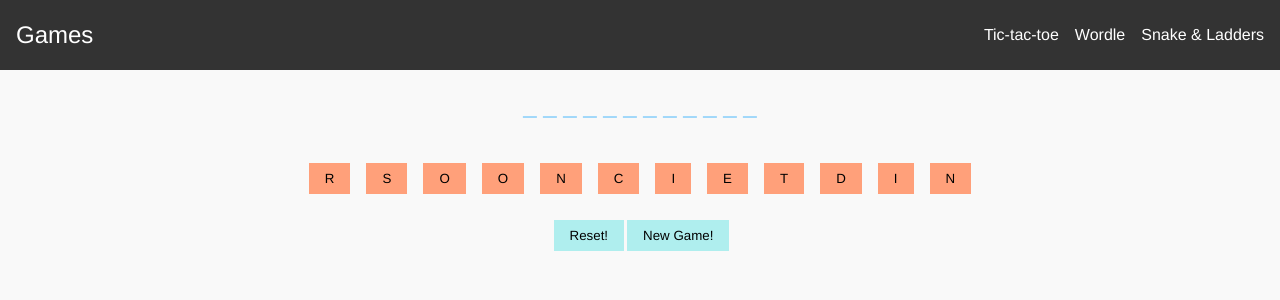
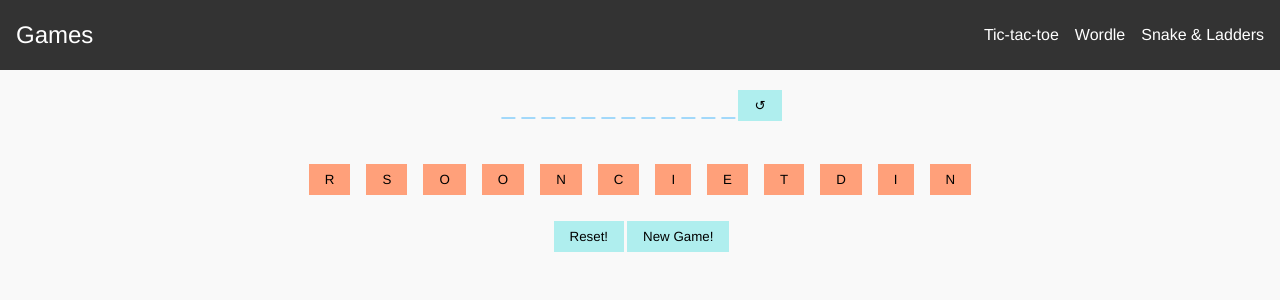
Before and after one commit to ankit-Kumar-4/board-games, a Next.js app: page /wordle in a window 1280 px wide. Both pictures are taken after a click on the button "Reset!". Shown: the top 300 px of the page. Built offline with nearby package versions, Linux system fonts and the light colour scheme.

Commit message:
added undo button in wordle

```diff
--- a/src/pages/wordle.tsx
+++ b/src/pages/wordle.tsx
@@ -64,6 +64,7 @@ export default function Contact() {
     const [hint, setHint] = useState(0);
     const [inputValue, setInputValue] = useState('');
     const [charStates, setCharStates] = useState<boolean[]>(Array(5).fill(false));
+    const [clickedChars, setClickedChars] = useState<number[]>([]);
 
     function refreshWord() {
         const index = getRandomInt(words.length);
@@ -74,13 +75,13 @@ export default function Contact() {
         setHint(0);
         setInputValue('');
         setCharStates(Array(originalWord.length).fill(false));
+        setClickedChars([]);
     }
 
     function resetStates() {
         const nextStates = Array(originalWord.length).fill(false);
         for (let idx = 0; idx < hint; idx++) {
             const instances = randomWord.split('').map((c, i) => c === originalWord[idx] ? i : -1).filter(i => i !== -1);
-            debugger;
             for (const index of instances) {
                 if (!nextStates[index]) {
                     nextStates[index] = true;
@@ -93,10 +94,21 @@ export default function Contact() {
     }
 
     function resetWord() {
-        console.log(hint);
         setInputValue(originalWord.slice(0, hint));
         setCharStates(Array(originalWord.length).fill(false));
         resetStates();
+        setClickedChars([]);
+    }
+
+    function undoWord() {
+        if (inputValue.length === 0 || inputValue.length === hint) {
+            return;
+        }
+        const nextCharStates = charStates;
+        nextCharStates[clickedChars[clickedChars.length - 1]] = false;
+        setCharStates(nextCharStates);
+        setInputValue(inputValue.slice(0, -1));
+        setClickedChars(clickedChars.slice(0, -1));
     }
 
     useEffect(() => {
@@ -111,6 +123,7 @@ export default function Contact() {
         if (charStates[index]) {
             return;
         }
+        setClickedChars([...clickedChars, index]);
         const nextCharStates = charStates.slice();
         nextCharStates[index] = true;
         setCharStates(nextCharStates);
@@ -162,6 +175,7 @@ export default function Contact() {
         <>
             <div className={styles['game-row']}>
                 {renderUnderscores()}
+                {newGame('↺', undoWord)}
             </div>
             <h3 className={styles['game-row']}>{result}</h3>
             <div className={styles["game-row1"]}>
--- a/src/styles/wordle.module.css
+++ b/src/styles/wordle.module.css
@@ -15,6 +15,10 @@
 
 .clicked {
     background-color: green;
+}
+
+.undo {
+    background-color: grey;
 }
 
 .button-container {
```
